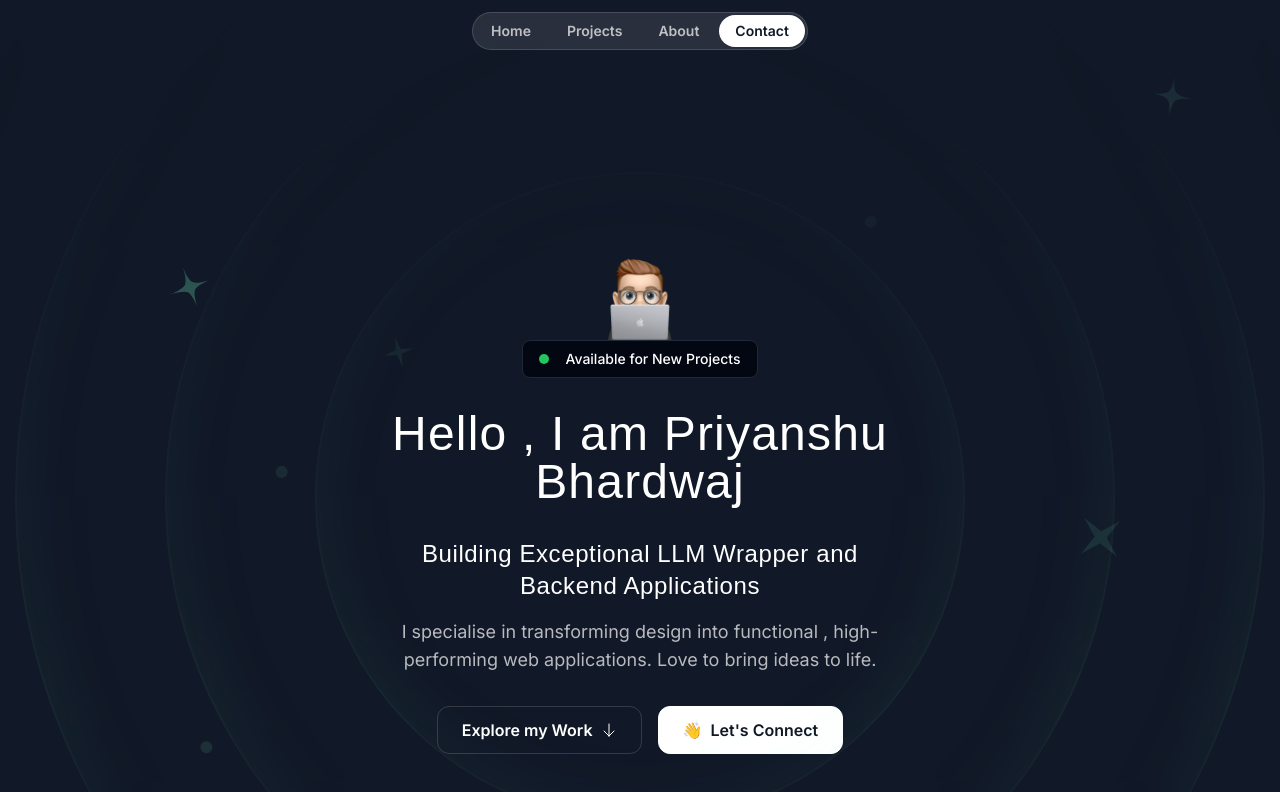
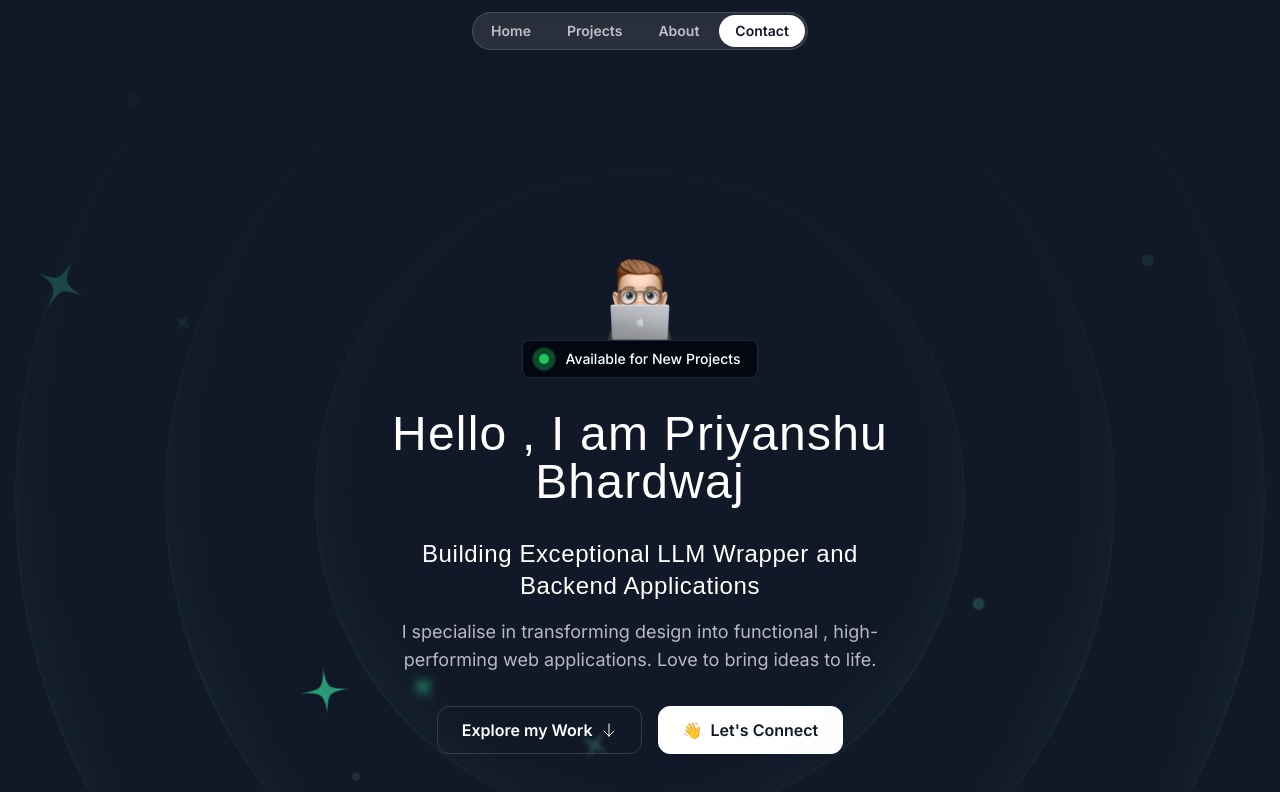
Before and after one commit to priyanshub18/portfolio, a Next.js app: page / in a window 1280 px wide. Shown: the top 792 px of the page. Built offline with nearby package versions, Linux system fonts and the light colour scheme; a web font is replaced by a local one.

Commit message:
hero-section-animation

```diff
--- a/package.json
+++ b/package.json
@@ -14,7 +14,8 @@
     "next": "14.2.5",
     "react": "^18",
     "react-dom": "^18",
-    "tailwind-merge": "^2.6.0"
+    "tailwind-merge": "^2.6.0",
+    "usehooks-ts": "^3.1.1"
   },
   "devDependencies": {
     "@types/node": "^20",
--- a/src/components/HeroOrbit.tsx
+++ b/src/components/HeroOrbit.tsx
@@ -1,19 +1,43 @@
 import React, { PropsWithChildren } from 'react';
 import StarIcon from '@/assets/icons/star.svg';
+import { twMerge } from 'tailwind-merge';
 
 function HeroOrbit({
   children,
   size,
   rotate,
-}: PropsWithChildren<{ size: number; rotate: number }>) {
+  shouldOrbit = true,
+  orbitDuration = 10,
+  spinDuration = 10,
+  shouldSpin = true,
+}: PropsWithChildren<{
+  size: number;
+  rotate: number;
+  shouldOrbit?: boolean;
+  spinDuration?: number;
+  orbitDuration?: number;
+  shouldSpin?: boolean;
+}>) {
   return (
-    <div className='absolute top-1/2 left-1/2 -translate-x-1/2 -translate-y-1/2 '>
+    <div className='absolute top-1/2 left-1/2 -translate-x-1/2 -translate-y-1/2 -z-20'>
+      <div
+        className={twMerge(shouldOrbit == true && 'animate-spin')}
+        style={{
+          animationDuration: `${orbitDuration}s`,
+        }}
+      >
         <div
           className=' flex items-start justify-start'
           style={{
             height: `${size}px`,
             width: `${size}px`,
             transform: `rotate(${rotate}deg)`,
+          }}
+        >
+          <div
+            className={twMerge(shouldSpin == true && 'animate-spin')}
+            style={{
+              animationDuration: `${spinDuration}s`,
             }}
           >
             <div
@@ -26,6 +50,8 @@ function HeroOrbit({
             </div>
           </div>
         </div>
+      </div>
+    </div>
   );
 }
 
--- a/src/sections/Hero.tsx
+++ b/src/sections/Hero.tsx
@@ -5,7 +5,11 @@ import grainImage from '@/assets/images/grain.jpg';
 import StarIcon from '@/assets/icons/star.svg';
 import HeroOrbit from '@/components/HeroOrbit';
 import SparkleIcon from '@/assets/icons/sparkle.svg';
+import { useMediaQuery } from 'usehooks-ts';
+
 export const HeroSection = () => {
+  // const isSmall = useMediaQuery('(max-width: 640px)'); // sm
+  // const isMedium = useMediaQuery('(max-width: 1024px)'); // md
   return (
     <div className='py-32 md:py-48 lg:py-60 relative z-0 overflow-x-clip'>
       {/* <div className='absolute inset-0 size-[800px] border-2 top-1/2 left-1/2 -translate-x-1/2 -translate-y-1/2 rounded-full border-emerald-300/5 shadow-[0_0_80px_inset] shadow-emerald-300/5 '></div>
@@ -38,14 +42,14 @@ export const HeroSection = () => {
           </div>
         </div>
       </div> */}
-        <HeroOrbit size={800} rotate={-90}>
-          <StarIcon className='size-28 text-emerald-300' />
+        {/* <HeroOrbit size={800} rotate={-90}>
+          <StarIcon className='size-28 text-emerald-400' />
         </HeroOrbit>
         <HeroOrbit size={750} rotate={-20}>
-          <StarIcon className='size-12 text-emerald-300' />
+          <StarIcon className='size-12 text-emerald-400' />
         </HeroOrbit>
         <HeroOrbit size={990} rotate={98}>
-          <StarIcon className='size-12 text-emerald-300' />
+          <StarIcon className='size-12 text-emerald-400' />
         </HeroOrbit>
 
         <HeroOrbit size={430} rotate={-14}>
@@ -77,6 +81,163 @@ export const HeroSection = () => {
         </HeroOrbit>
         <HeroOrbit size={720} rotate={-75}>
           <div className='size-3 rounded-full bg-emerald-300/20'></div>
+        </HeroOrbit> */}
+        {/* <HeroOrbit size={800} rotate={-90} orbitDuration={7.5} spinDuration={4}>
+          <StarIcon className='size-28 text-emerald-400' />
+        </HeroOrbit>
+
+        <HeroOrbit size={750} rotate={-20} orbitDuration={7} spinDuration={3.5}>
+          <StarIcon className='size-12 text-emerald-400' />
+        </HeroOrbit>
+
+        <HeroOrbit size={990} rotate={98} orbitDuration={10} spinDuration={5}>
+          <StarIcon className='size-12 text-emerald-400' />
+        </HeroOrbit>
+
+        <HeroOrbit size={430} rotate={-14} orbitDuration={4} spinDuration={2}>
+          <SparkleIcon className='size-8 text-emerald-300/20' />
+        </HeroOrbit>
+
+        <HeroOrbit
+          size={1040}
+          rotate={79}
+          orbitDuration={11}
+          spinDuration={5.5}
+        >
+          <SparkleIcon className='size-5 text-emerald-300/20' />
+        </HeroOrbit>
+
+        <HeroOrbit size={830} rotate={178} orbitDuration={8} spinDuration={4}>
+          <SparkleIcon className='size-10 text-emerald-300/20' />
+        </HeroOrbit>
+
+        <HeroOrbit size={710} rotate={140} orbitDuration={6} spinDuration={3}>
+          <SparkleIcon className='size-14 text-emerald-300/20' />
+        </HeroOrbit>
+
+        <HeroOrbit size={1250} rotate={-3} orbitDuration={12} spinDuration={6}>
+          <div className='size-3 rounded-full bg-emerald-300/20'></div>
+        </HeroOrbit>
+
+        <HeroOrbit size={910} rotate={165} orbitDuration={9} spinDuration={4.5}>
+          <div className='size-3 rounded-full bg-emerald-300/20'></div>
+        </HeroOrbit>
+
+        <HeroOrbit size={520} rotate={85} orbitDuration={5} spinDuration={2.5}>
+          <div className='size-3 rounded-full bg-emerald-300/20'></div>
+        </HeroOrbit>
+
+        <HeroOrbit size={520} rotate={-41} orbitDuration={5} spinDuration={2.5}>
+          <div className='size-3 rounded-full bg-emerald-300/20'></div>
+        </HeroOrbit>
+
+        <HeroOrbit size={720} rotate={-75} orbitDuration={6} spinDuration={3}>
+          <div className='size-3 rounded-full bg-emerald-300/20'></div>
+        </HeroOrbit> */}
+
+        {/* Fast-moving Stars */}
+        <HeroOrbit size={680} rotate={-85} orbitDuration={7} spinDuration={7}>
+          <StarIcon className='size-24 text-emerald-400 drop-shadow-lg' />
+        </HeroOrbit>
+
+        <HeroOrbit
+          size={580}
+          rotate={-25}
+          orbitDuration={7.5}
+          spinDuration={3.8}
+        >
+          <StarIcon className='size-14 text-emerald-400 drop-shadow-md' />
+        </HeroOrbit>
+
+        <HeroOrbit size={940} rotate={78} orbitDuration={9} spinDuration={10}>
+          <StarIcon className='size-16 text-emerald-400/90' />
+        </HeroOrbit>
+
+        {/* Glowing Effect Stars */}
+        <HeroOrbit size={450} rotate={-15} orbitDuration={8} spinDuration={10}>
+          <StarIcon className='size-10 text-emerald-400/80 blur-sm' />
+        </HeroOrbit>
+
+        <HeroOrbit size={1020} rotate={50} orbitDuration={9} spinDuration={4.5}>
+          <StarIcon className='size-12 text-emerald-400/70 blur-sm' />
+        </HeroOrbit>
+
+        {/* Moderately-moving Sparkles */}
+        <HeroOrbit
+          size={400}
+          rotate={-8}
+          orbitDuration={9.5}
+          spinDuration={4.5}
+        >
+          <SparkleIcon className='size-9 text-emerald-300/40 blur-[2px]' />
+        </HeroOrbit>
+
+        <HeroOrbit size={1150} rotate={65} orbitDuration={10} spinDuration={5}>
+          <SparkleIcon className='size-7 text-emerald-300/30 blur-sm' />
+        </HeroOrbit>
+
+        <HeroOrbit
+          size={820}
+          rotate={170}
+          orbitDuration={10.5}
+          spinDuration={5.2}
+        >
+          <SparkleIcon className='size-11 text-emerald-300/20 blur-[1px]' />
+        </HeroOrbit>
+
+        <HeroOrbit
+          size={720}
+          rotate={125}
+          orbitDuration={11}
+          spinDuration={5.5}
+        >
+          <SparkleIcon className='size-13 text-emerald-300/30 blur-[1.5px]' />
+        </HeroOrbit>
+
+        {/* Slowest-moving Dots with Depth Effect */}
+        <HeroOrbit
+          size={1380}
+          rotate={-2}
+          orbitDuration={13}
+          spinDuration={6.5}
+        >
+          <div className='size-3 rounded-full bg-emerald-300/15 blur-[0.5px]'></div>
+        </HeroOrbit>
+
+        <HeroOrbit size={930} rotate={160} orbitDuration={12} spinDuration={6}>
+          <div className='size-4 rounded-full bg-emerald-300/20 blur-[1px]'></div>
+        </HeroOrbit>
+
+        <HeroOrbit
+          size={580}
+          rotate={70}
+          orbitDuration={11.5}
+          spinDuration={5.8}
+        >
+          <div className='size-2 rounded-full bg-emerald-300/25'></div>
+        </HeroOrbit>
+
+        <HeroOrbit size={520} rotate={-40} orbitDuration={12} spinDuration={6}>
+          <div className='size-3 rounded-full bg-emerald-300/30'></div>
+        </HeroOrbit>
+
+        <HeroOrbit
+          size={810}
+          rotate={-75}
+          orbitDuration={12.5}
+          spinDuration={6.2}
+        >
+          <div className='size-3 rounded-full bg-emerald-300/35'></div>
+        </HeroOrbit>
+
+        {/* New Element - Soft Pulsing Glow */}
+        <HeroOrbit
+          size={950}
+          rotate={100}
+          orbitDuration={10.5}
+          spinDuration={5.2}
+        >
+          <div className='size-5 rounded-full bg-emerald-300/10 animate-pulse'></div>
         </HeroOrbit>
       </div>
       <div className='container'>
@@ -89,7 +250,9 @@ export const HeroSection = () => {
             className='size-[100px]'
           />
           <div className='bg-gray-950 border border-gray-800 px-4 py-2 inline-flex items-center gap-4 rounded-lg '>
-            <div className='bg-green-500 size-2.5 rounded-full'></div>
+            <div className='bg-green-500 size-2.5 rounded-full relative'>
+              <div className='bg-green-500 absolute inset-0 rounded-full animate-ping-large'></div>
+            </div>
             <div className='text-sm font-medium'>
               Available for New Projects
             </div>
--- a/tailwind.config.ts
+++ b/tailwind.config.ts
@@ -29,6 +29,17 @@ const config: Config = {
         gradient:
           'linear-gradient(to bottom, transparent, black 10%, black 70%, transparent)',
       },
+      animation: {
+        'ping-large': 'ping-large 1s ease-in-out infinite',
+      },
+      keyframes: {
+        'ping-large': {
+          '75%, 100%': {
+            transform: 'scale(3)',
+            opacity: '0',
+          },
+        },
+      },
     },
   },
   plugins: [],
```
Also changed, not shown: src/app/globals.css (+3 -4 lines), 1 other file (tests, documents, lock files or other folders). Lines whose indentation alone changed are shown as unchanged.
